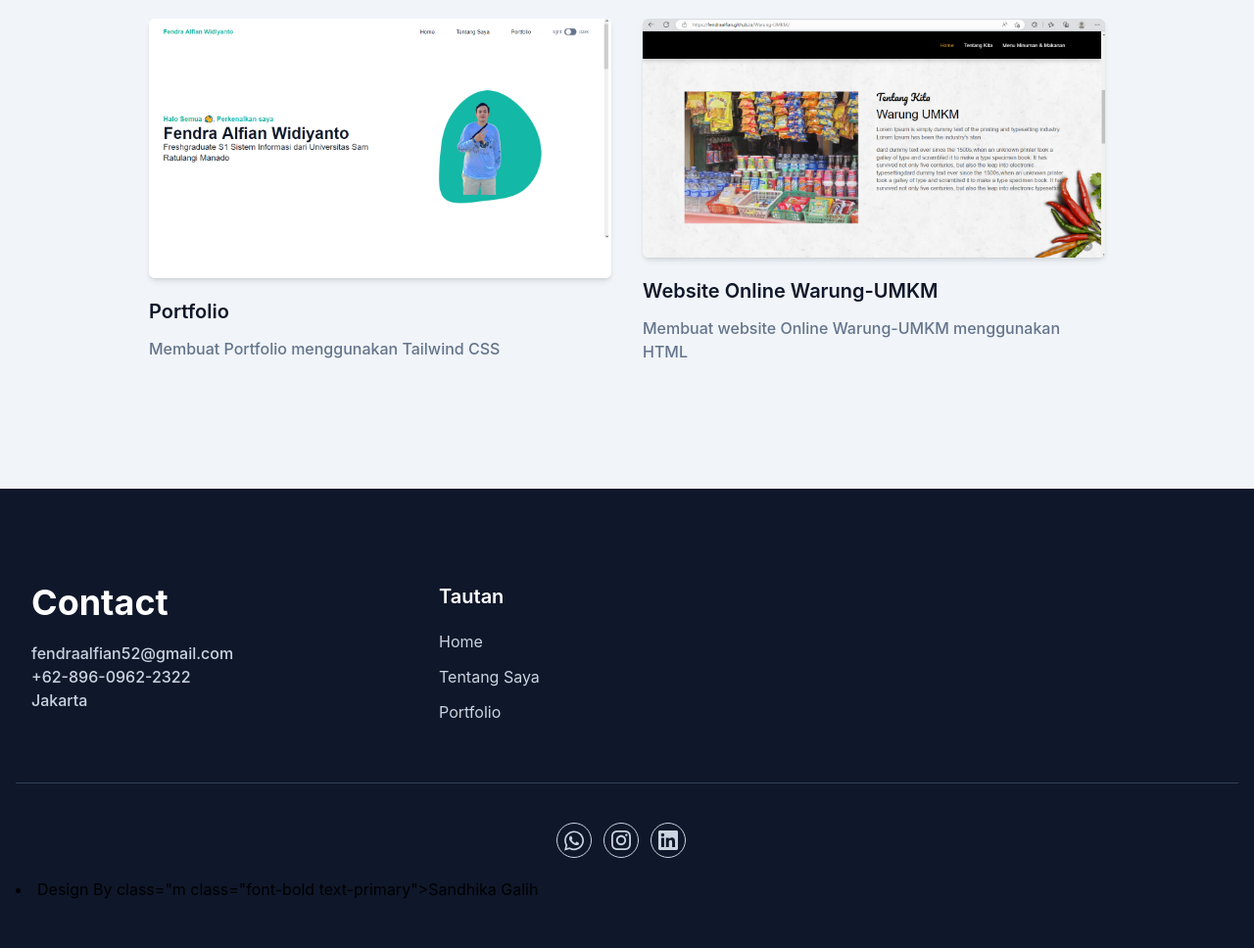
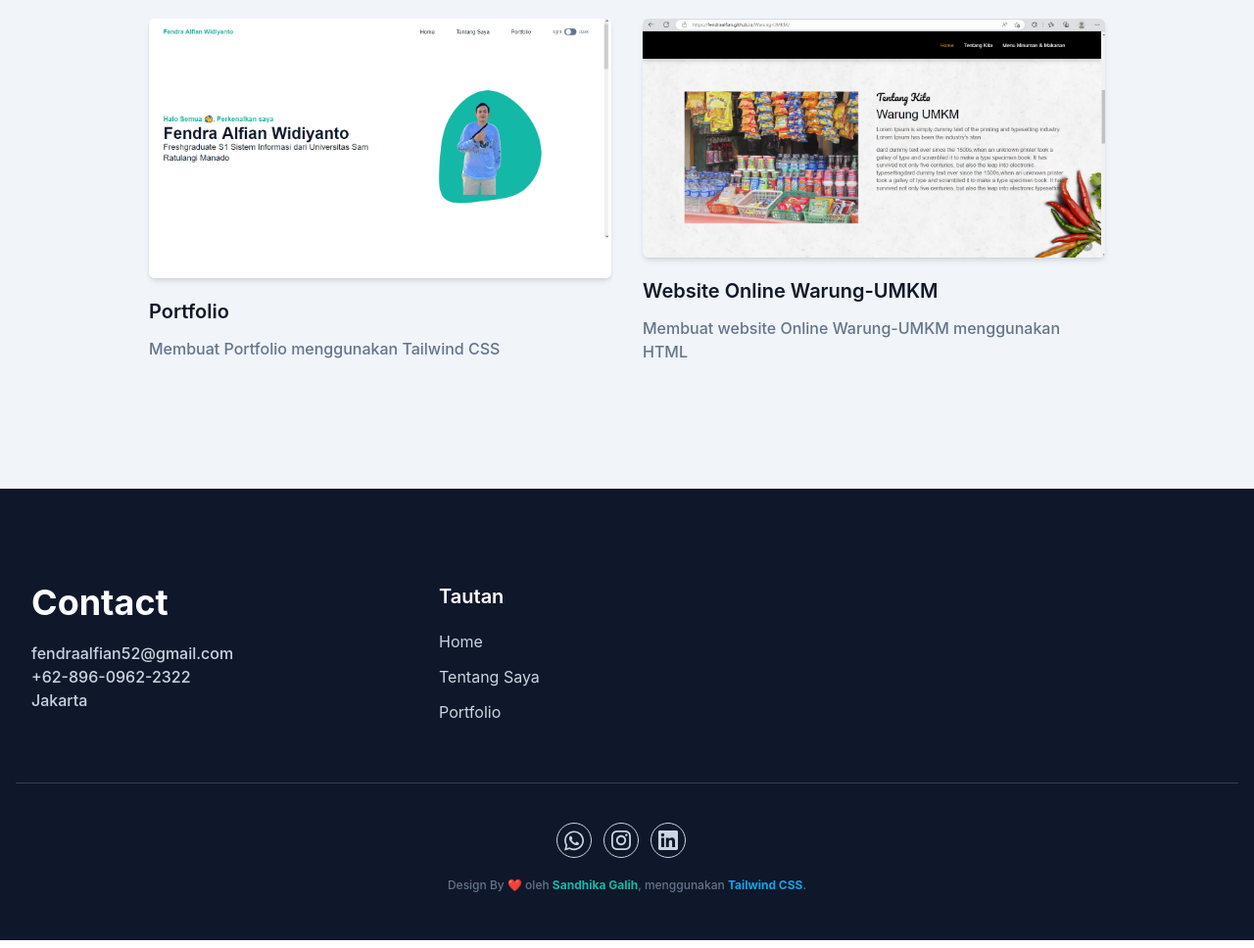
Before and after one commit to Fendraalfian/Portfolio, a website: page index.html in a window 1280 px wide. Shown: the part 1870-2838 px from the top of the page at 98% size. Drawn offline with Linux system fonts and the light colour scheme.

Commit message:
Update index.html

```diff
--- a/index.html
+++ b/index.html
@@ -299,10 +299,12 @@
           </div>
           <p class="text-center text-xs font-medium text-slate-500">
 
-            <li>
-              Design By class="m class="font-bold text-primary">Sandhika Galih</a>
-              </li>
+            Design By <span class="text-pink-500">❤️</span> oleh <a href="https://instagram.com/sandhikagalih" target="_blank" class="font-bold text-primary">Sandhika Galih</a>, menggunakan
+            <a href="https://tailwindcss.com" target="_blank" class="font-bold text-sky-500">Tailwind CSS</a>.
           </p>
+
+
+
         </div>
       </div>
     </footer>
```
